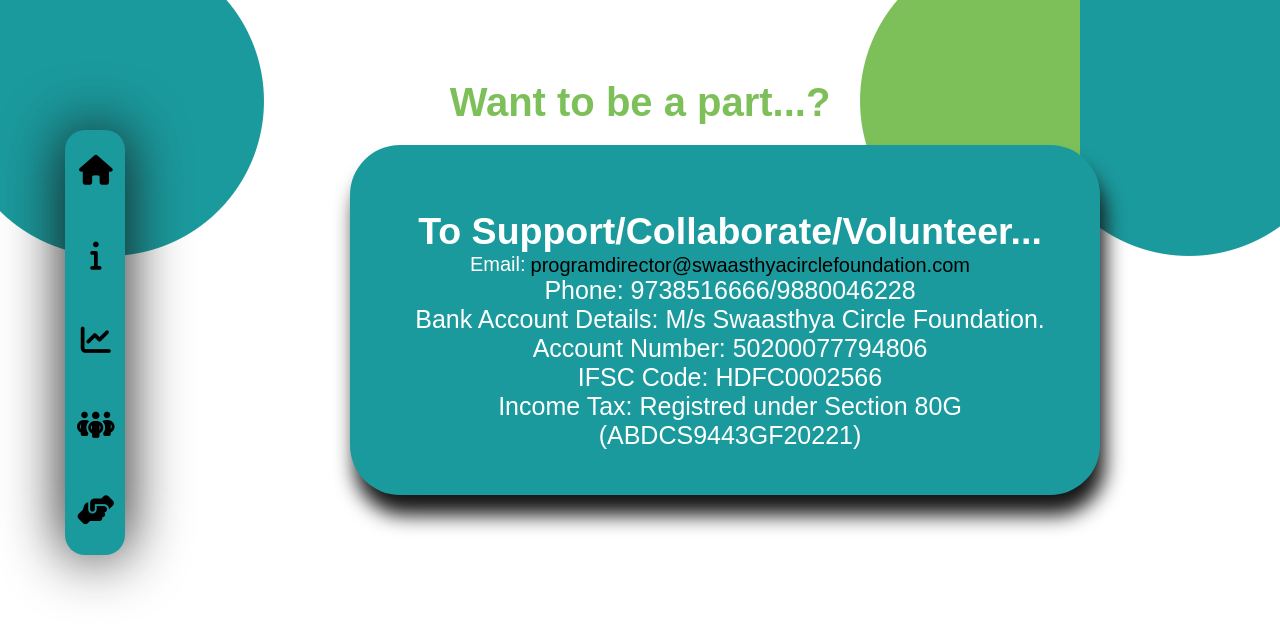
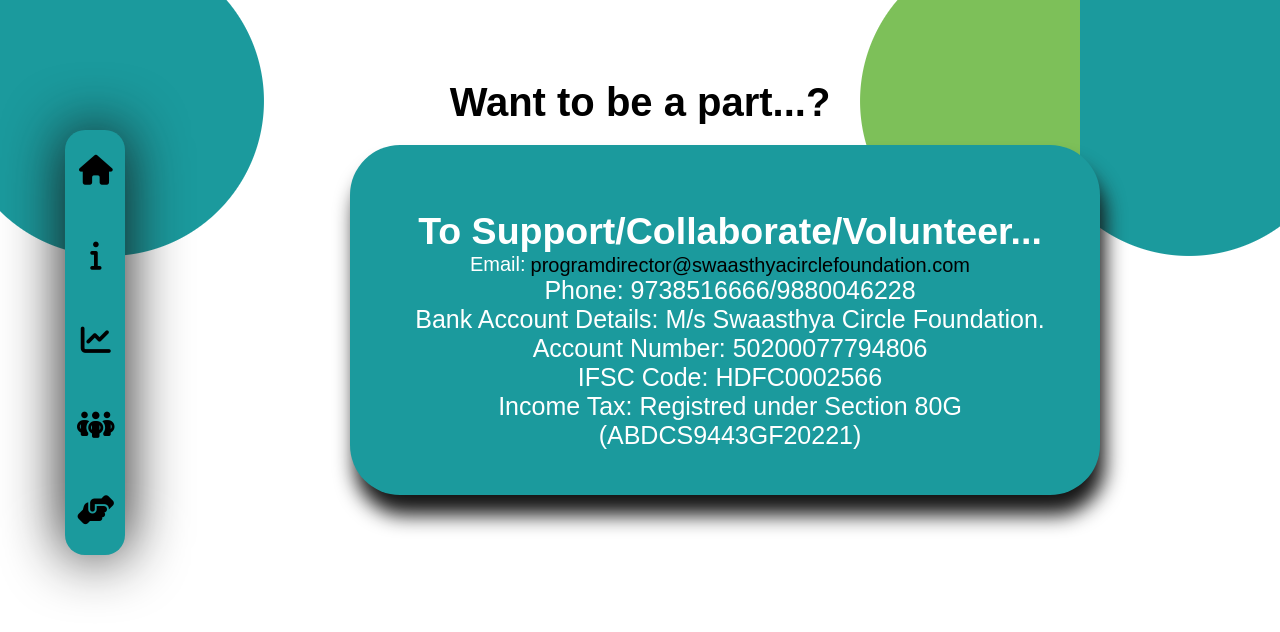
Before and after one commit to Foxtrot-14/Swaasthya-Circle, a React (Create React App) app: page /contribute in a window 1280 px wide. Shown: the top 632 px of the page. Built offline with nearby package versions, Linux system fonts and the light colour scheme; no server answers; the database is empty.

Commit message:
Update Heading

```diff
--- a/src/components/pages/Activities.css
+++ b/src/components/pages/Activities.css
@@ -12,7 +12,7 @@
   margin-top: 50px;
   font-size: 40px;
   font-weight: bolder;
-  color: #7dc059;
+  color: black;
 }
 
 @media only screen and (max-width: 768px) {
```
